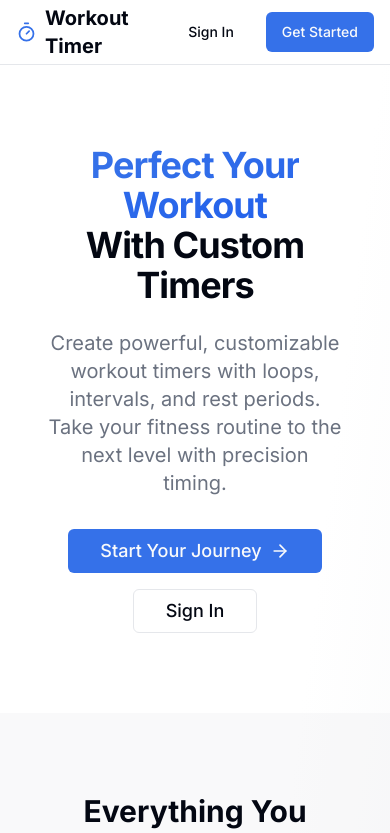
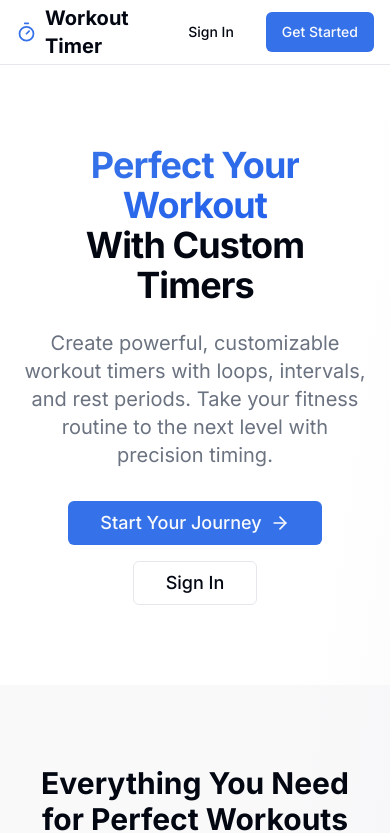
Before and after one commit to Sherloock/LoopTimer, a Next.js app: page / in a window 390 px wide. Shown: the top 833 px of the page. Built offline with nearby package versions, Linux system fonts and the light colour scheme; no server answers.

Commit message:
phone width

```diff
--- a/app/app/edit/page.tsx
+++ b/app/app/edit/page.tsx
@@ -25,7 +25,7 @@ function EditTimerContent() {
 	};
 
 	return (
-		<div className="container mx-auto max-w-4xl px-1">
+		<div className="container mx-auto max-w-4xl px-0">
 			<EditTimer
 				loadedTimer={loadedTimer}
 				onSaveComplete={handleSaveComplete}
@@ -40,7 +40,7 @@ export default function EditTimerPage() {
 		<div className="min-h-screen bg-gradient-to-br from-background via-background to-muted py-1">
 			<Suspense
 				fallback={
-					<div className="container mx-auto max-w-4xl px-1">
+					<div className="container mx-auto max-w-4xl px-0">
 						Loading editor...
 					</div>
 				}
--- a/components/advanced-timer.tsx
+++ b/components/advanced-timer.tsx
@@ -1584,7 +1584,7 @@ export function AdvancedTimer({
 						</Button>
 					</div>
 
-					<CardContent className="space-y-6 pt-6">
+					<CardContent className="space-y-6 p-1 pt-6 md:p-6">
 						{/* Timer Name, Stats, and Actions - Responsive Row/Column */}
 						<div className="flex flex-col gap-4">
 							{/* Row 1: Name + Stats (side by side on md+) */}
--- a/tailwind.config.ts
+++ b/tailwind.config.ts
@@ -11,7 +11,13 @@ const config: Config = {
 	theme: {
 		container: {
 			center: true,
-			padding: "2rem",
+			padding: {
+				DEFAULT: "0.5rem", // minimal padding on mobile/tablet
+				sm: "1rem", // a bit more on small screens
+				lg: "2rem", // more on large screens
+				xl: "2rem",
+				"2xl": "2rem",
+			},
 			screens: {
 				"2xl": "1400px",
 			},
```
Also changed, not shown: 1 other file (tests, documents, lock files or other folders).
